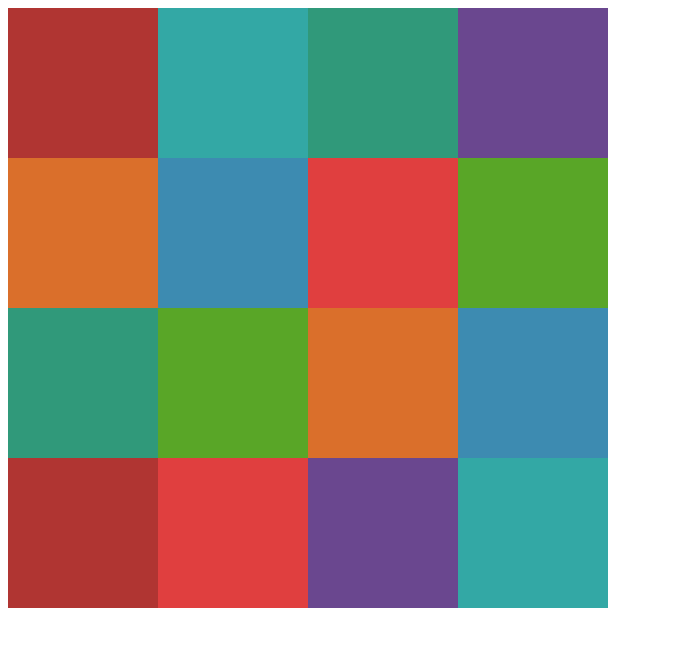
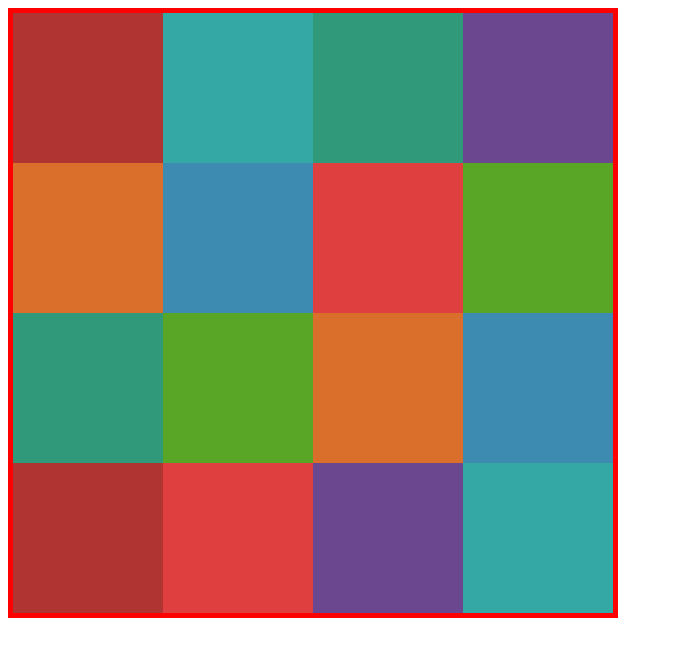
Before and after one commit to Jiaxi-Wu-Dev/cardgame, a plain HTML site: page index.html in a window 1280 px wide. Shown: the whole page, without its empty margins (0-673 px from the left). Drawn offline with nearby package versions, Linux system fonts and the light colour scheme.

Commit message:
added a border to the div and added an onclick method

```diff
--- a/app.js
+++ b/app.js
@@ -5,3 +5,7 @@ class Squares {
         this.color = squareColor
     }
 }
+
+$( ".grid-1" ).click(function() {
+    alert( "Handler for .click() called." );
+  });
--- a/style.css
+++ b/style.css
@@ -1,5 +1,8 @@
 .grid-1 {
     display: grid;
+    border: 5px solid red;
+    width: 600px;
+    height: 600px;
 }
 /* 1. used webdesign.com for grid template */
 .grid-1 {
```
